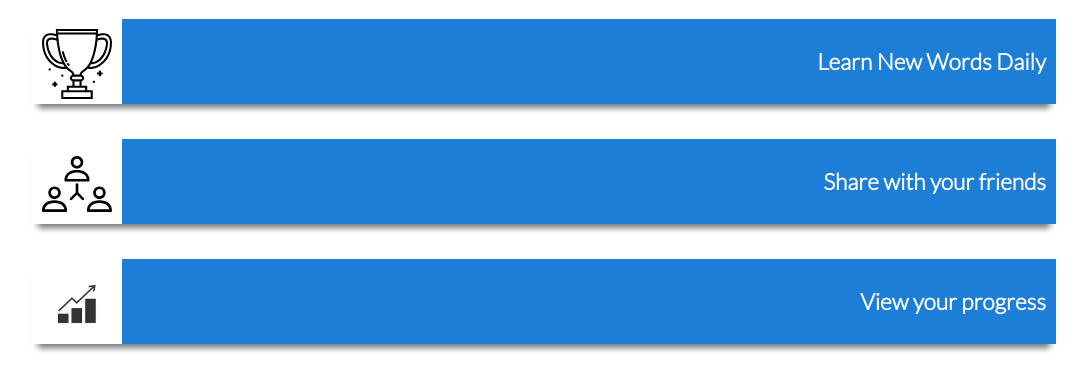
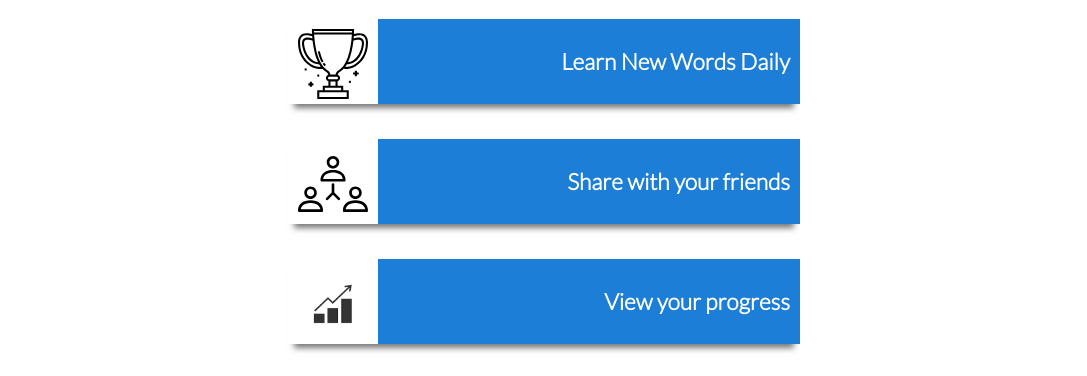
Before and after one commit to priyanshunayan/s-quiz, a website: page app/index.html in a window 1280 px wide. Shown: the part 81-457 px from the top of the page, without its empty margins (96-1183 px from the left). Drawn offline with Linux system fonts and the light colour scheme.

Commit message:
fit to desktop

```diff
--- a/app/css/main.css
+++ b/app/css/main.css
@@ -385,3 +385,10 @@ article#results p#words {
 	   color:#495057;
 	   font-size: 1.3em;
    }
+
+@media only screen and (min-width:900px){
+	body{
+		width:50%;
+		margin: 0 auto!important;
+	}
+}
```
